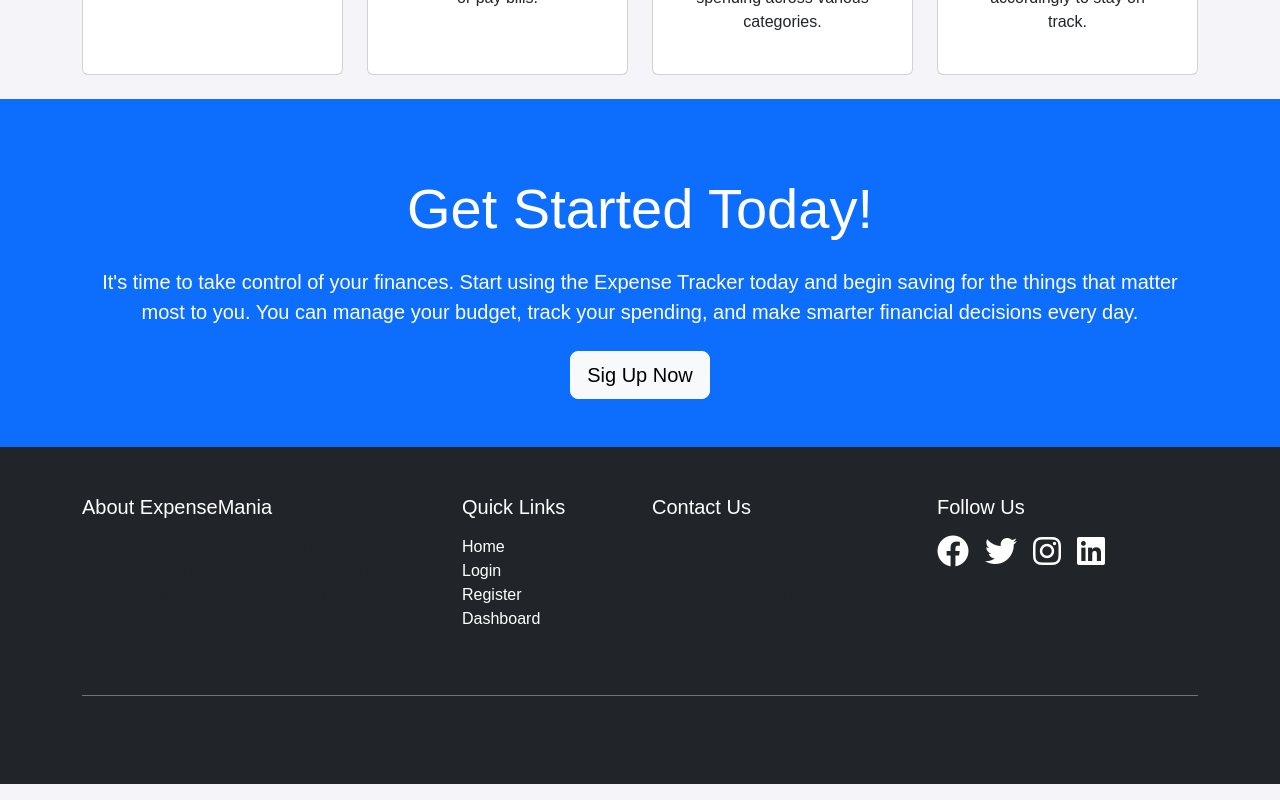
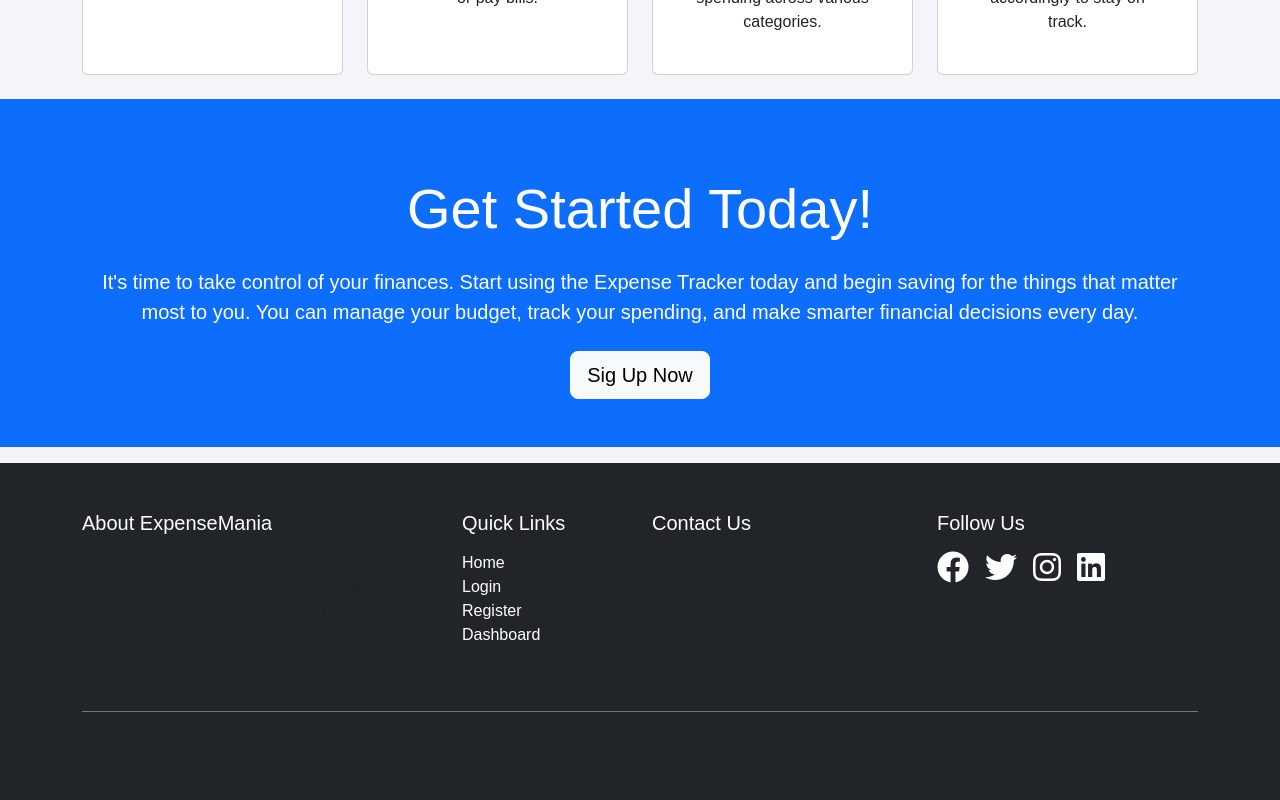
Before and after one commit to Radhe1912/Expense_Mania_frontend, a React (Vite) app: page / in a window 1280 px wide. Shown: the part 1383-2183 px from the top of the page. Built offline with nearby package versions, Linux system fonts and the light colour scheme; no server answers.

Commit message:
Initial commit

```diff
--- a/src/pages/Home.jsx
+++ b/src/pages/Home.jsx
@@ -142,7 +142,7 @@ const Home = () => {
                 </section>
             </div>
             {/* Footer Section */}
-            <footer className="bg-dark text-white py-5">
+            <footer className="bg-dark text-white py-5 mt-3">
                 <div className="container">
                     <div className="row">
                         {/* About Section */}
```
